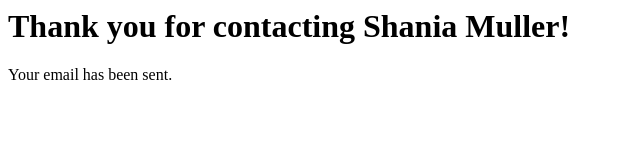
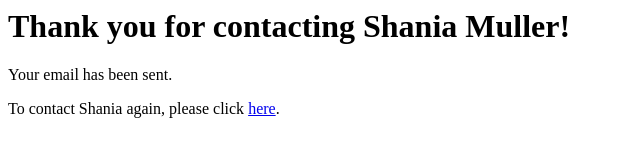
Before and after one commit to syanismu/Lab-03, a plain HTML site: page thanks.html in a window 1280 px wide. Shown: the whole page, without its empty margins (0-640 px from the left). Drawn offline with Linux system fonts and the light colour scheme.

Commit message:
Added info and link back to main

```diff
--- a/thanks.html
+++ b/thanks.html
@@ -9,6 +9,7 @@
     <header>
         <h1>Thank you for contacting Shania Muller!</h1>
         <p>Your email has been sent.</p>
-
+    </header>
+    <p>To contact Shania again, please click <a href="index.html">here</a>.</p>
 </body>
 </html>
```
